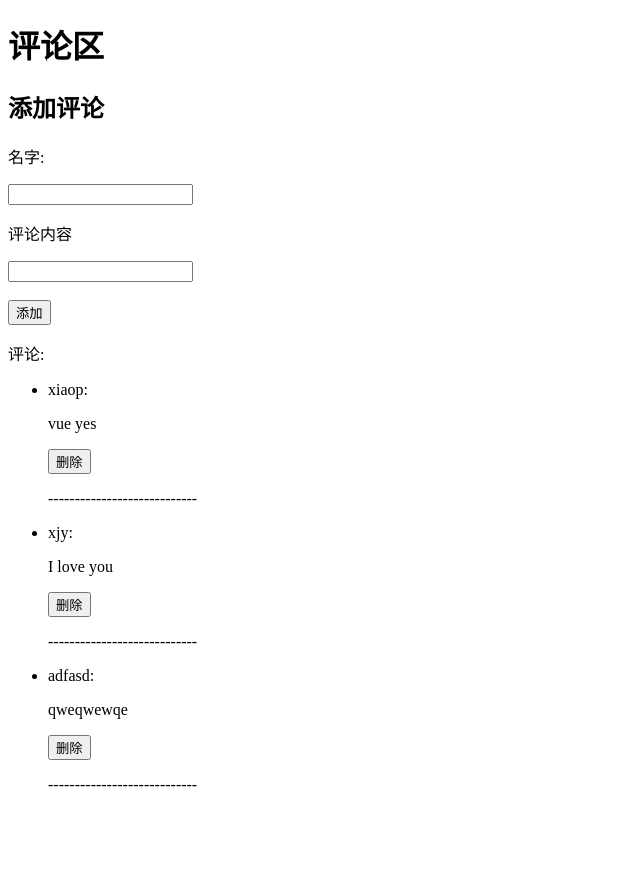
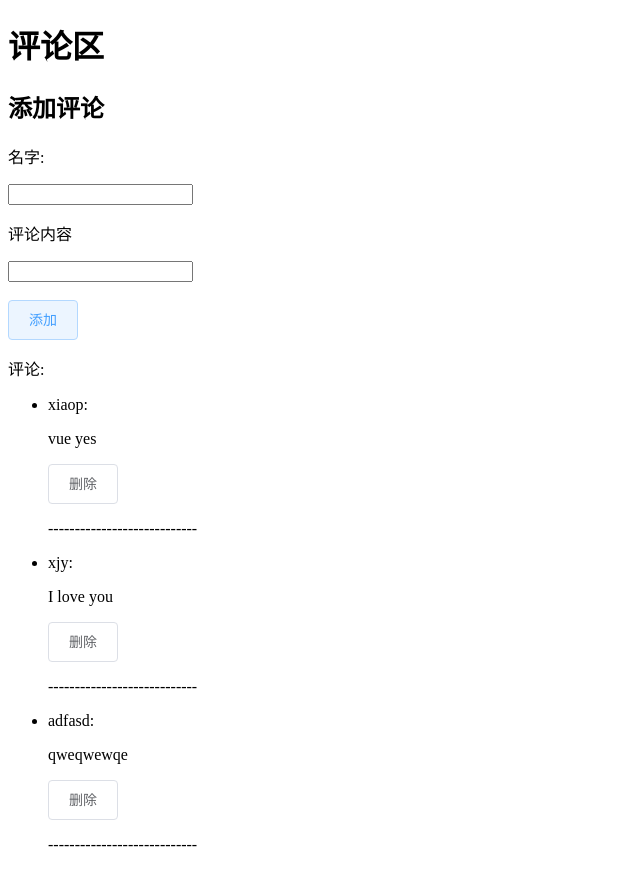
Before and after one commit to xiaop3344/VueTest, a Vue app: page / in a window 1280 px wide. Shown: the whole page, without its empty margins (0-640 px from the left). Before the commit the page ends 810 px from the top, so only its background shows below. Built offline with nearby package versions, Linux system fonts and the light colour scheme.

Commit message:
添加注释,引入elementui

```diff
--- a/package.json
+++ b/package.json
@@ -14,6 +14,7 @@
     "build": "node build/build.js"
   },
   "dependencies": {
+    "element-ui": "^2.9.1",
     "vue": "^2.5.2",
     "vue-router": "^3.0.1"
   },
--- a/src/App.vue
+++ b/src/App.vue
@@ -1,7 +1,9 @@
 <template>
     <div>
         <h1>评论区</h1>
+        <!-- 将添加方法传入子组件 -->
         <Add :addComments="addComments"/>
+        <!-- 将comments对象 和删除方法传入子组件 -->
         <List :comments="comments" :deleteComment='deleteComment'/>
     </div>
 </template>
@@ -29,12 +31,14 @@ export default {
     },
     methods:{
         addComments(comment){
+            // 在首行添加
             this.comments.unshift(comment);
         },
         deleteComment(index){
             this.comments.splice(index,1);
         }
     },
+    // 必须要引入import的的组件
     components:{
         Add,
         List
--- a/src/components/Add.vue
+++ b/src/components/Add.vue
@@ -7,11 +7,12 @@
         <input type="text" v-model="content">
         <br>
         <br>
-        <button @click="add">添加</button>
+        <el-button type="primary" plain @click="add">添加</el-button>
     </div>
 </template>
 <script>
 export default {
+    // 接收父组件传来的值
     props:{
         addComments:{
             type:Function,
--- a/src/components/Item.vue
+++ b/src/components/Item.vue
@@ -3,7 +3,7 @@
         <li>
             <p>{{comment.name}}:</p>
             <p>{{comment.content}}</p>
-            <button @click='deleteitem'>删除</button>
+            <el-button @click='deleteitem'>删除</el-button>
             <p>----------------------------</p>
         </li>
     </div>
--- a/src/components/List.vue
+++ b/src/components/List.vue
@@ -3,6 +3,7 @@
         <p>评论:</p>
         <p v-show="comments.length===0">暂无评论</p>
         <ul v-for="(comment, index) in comments" :key="index">
+            <!-- 将deletComment逐层传递 -->
             <Item :comment="comment" :deleteComment='deleteComment' :index='index'/>
         </ul>
     </div>
--- a/src/main.js
+++ b/src/main.js
@@ -1,8 +1,14 @@
 import Vue from 'vue'
 import App from './App'
+import ElementUI from 'element-ui';
+import 'element-ui/lib/theme-chalk/index.css';
 Vue.config.productionTip = false
+// 引用ElementUI插件
+Vue.use(ElementUI);
 new Vue({
+    // 对应index的id
     el: '#app',
+    // 引入的组件
     components: { App },
     template: '<App/>'
 
```
Also changed, not shown: 1 other file (tests, documents, lock files or other folders).
